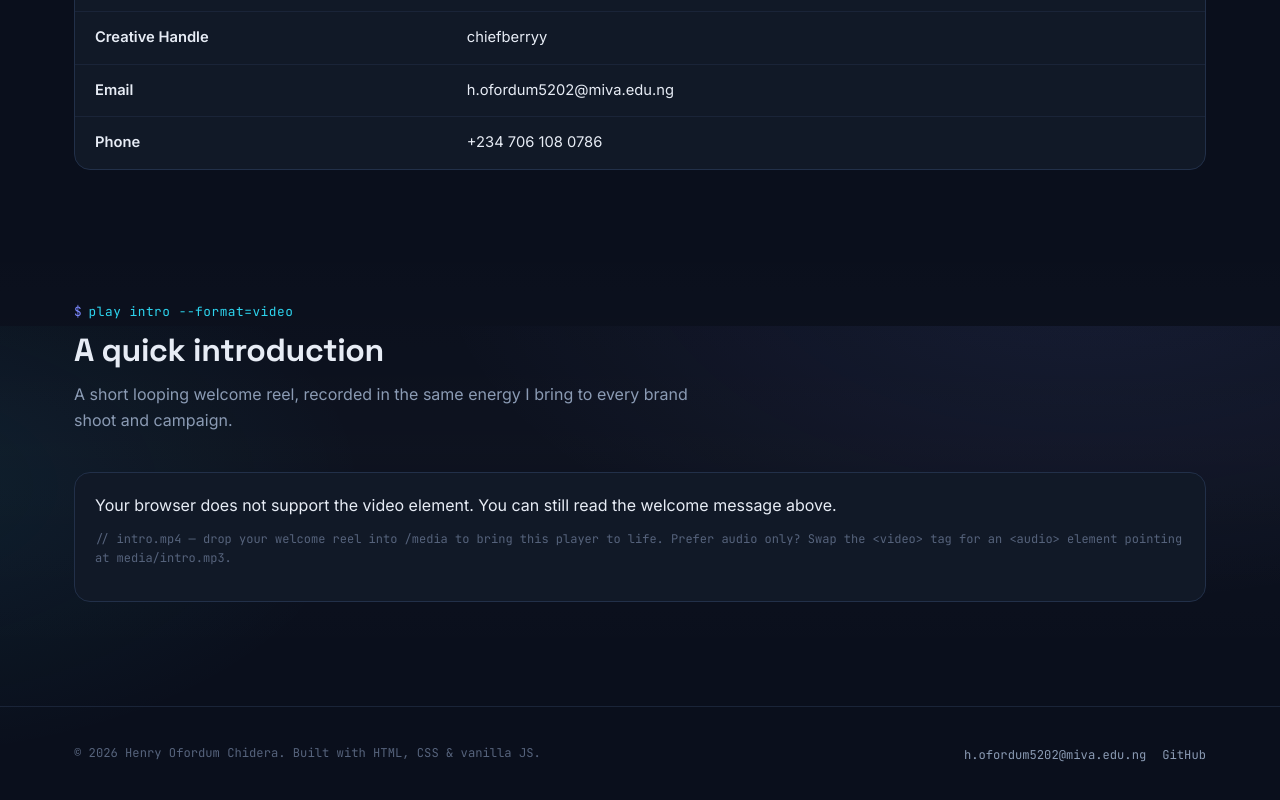
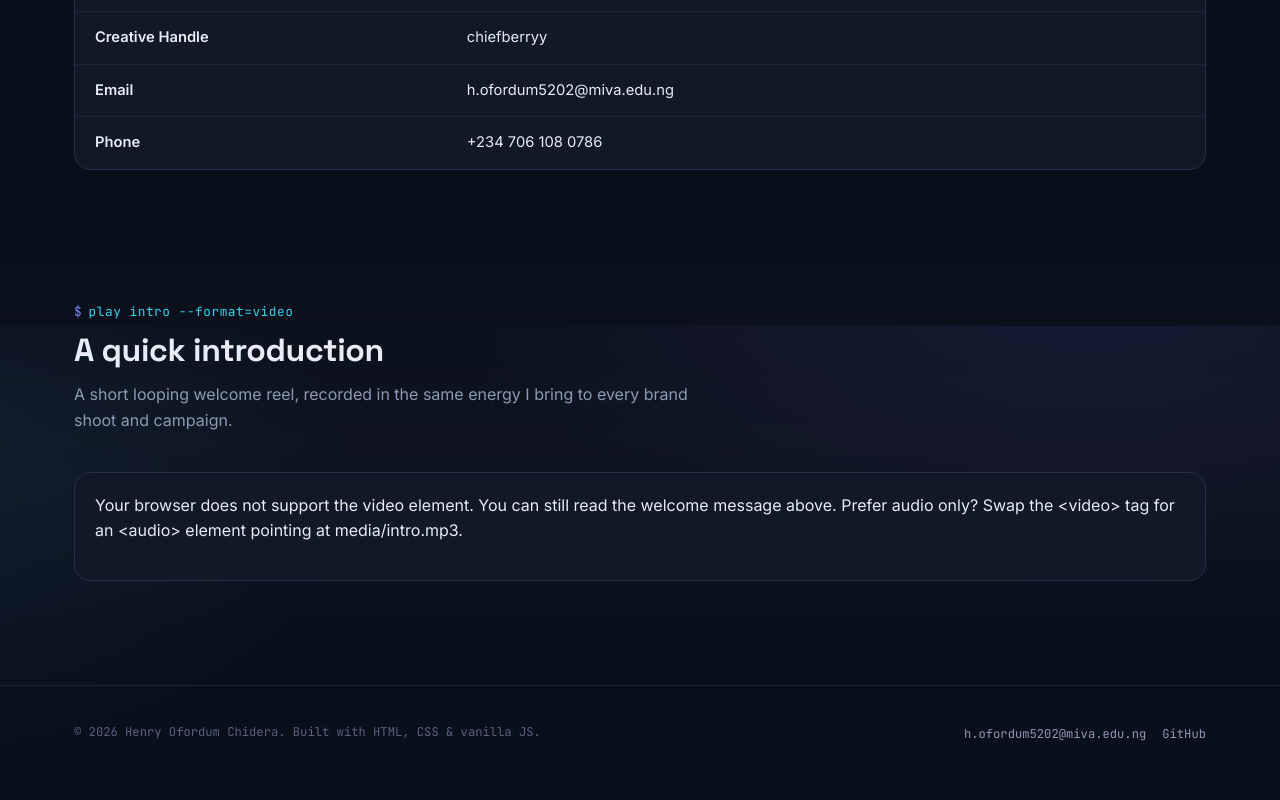
Before and after one commit to chiefberryy/Live-Lessons-, a plain HTML site: page index.html in a window 1280 px wide. Shown: the part 1274-2074 px from the top of the page. After the commit the page ends 2053 px from the top, so only its background shows below. Drawn offline with Linux system fonts and the light colour scheme.

Commit message:
Update media caption in index.html
Removed redundant instruction from media caption.

```diff
--- a/index.html
+++ b/index.html
@@ -102,7 +102,7 @@
           <source src="media/intro.mp4" type="video/mp4">
           Your browser does not support the video element. You can still read the welcome message above.
 
-        <p class="media-caption">// intro.mp4 — drop your welcome reel into /media to bring this player to life. Prefer audio only? Swap the &lt;video&gt; tag for an &lt;audio&gt; element pointing at media/intro.mp3.</p>
+         Prefer audio only? Swap the &lt;video&gt; tag for an &lt;audio&gt; element pointing at media/intro.mp3.</p>
       </div>
     </div>
   </section>
```
